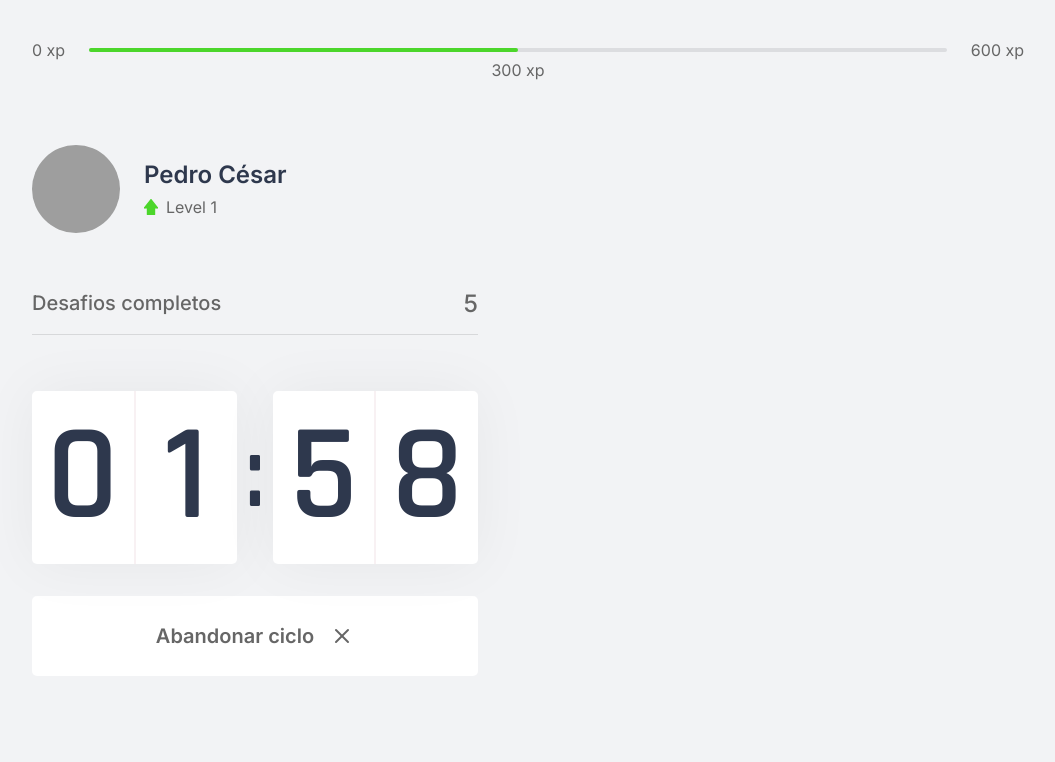
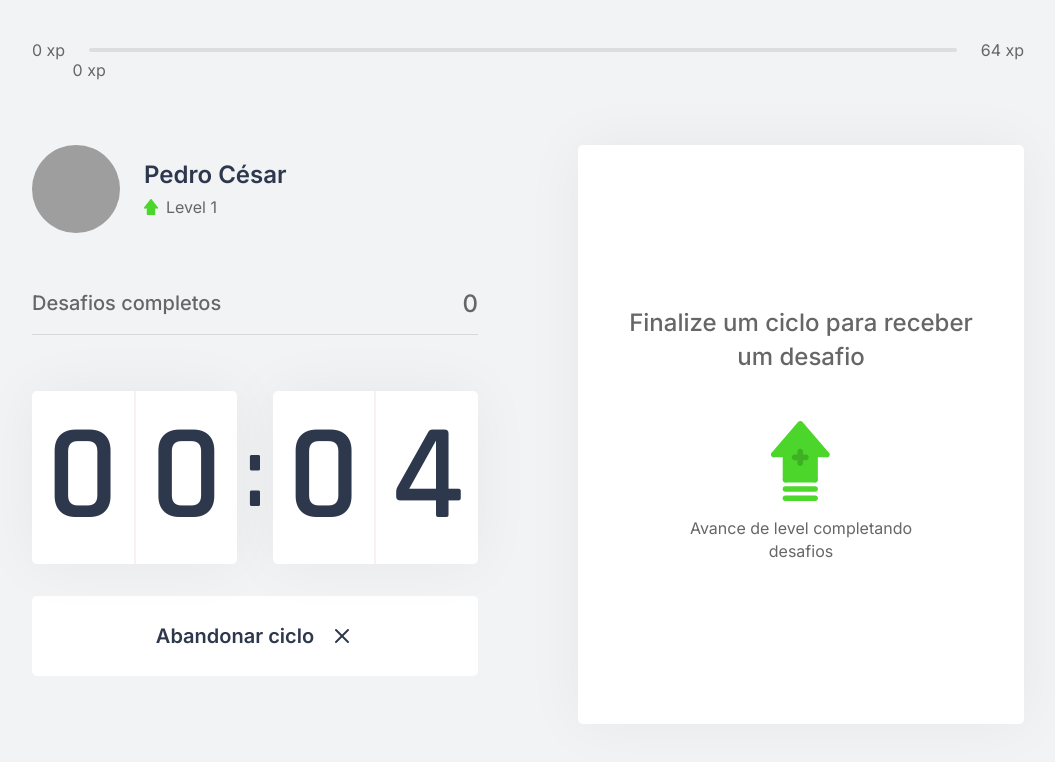
Before and after one commit to pedrocs378/moveit, a Next.js app: page / in a window 1280 px wide. Both pictures are taken after a click on the button "Iniciar um ciclo". Shown: the top 762 px of the page, without its empty margins (112-1167 px from the left). Built offline with nearby package versions, Linux system fonts and the light colour scheme; grey boxes are pictures that could not be loaded.

Commit message:
adicao de regras de negocios e contextos, criacao de novos componentes

```diff
--- /dev/null
+++ b/challenges.json
@@ -0,0 +1,62 @@
+[
+  {
+    "type": "body",
+    "description": "Estique um de seus braços com a palma da mão virada para frente e puxe os dedos para cima por 10 segundos por mão.",
+    "amount": 80
+  },
+  {
+    "type": "body",
+    "description": "Estique seu braço contra o peito e puxe-o utilizando o outro braço por 10 segundos por braço.",
+    "amount": 60
+  },
+  {
+    "type": "body",
+    "description": "Puxe seu pescoço com a ajuda da mão para a direita e para a esquerda, permanecendo na posição por alguns segundos.",
+    "amount": 70
+  },
+  {
+    "type": "body",
+    "description": "Com as duas mãos na parte de trás da cabeça, leve-a para baixo, alongando a parte de trás da região.",
+    "amount": 60
+  },
+  {
+    "type": "body",
+    "description": "Cruze as pernas e desça com as mãos esticadas em direção ao chão. Repita o movimento com a outra perna na frente.",
+    "amount": 100
+  },
+  {
+    "type": "body",
+    "description": "Sentado, abra as pernas e tente encostar as palmas das mãos no chão, repita 3 vezes por 5 segundos.",
+    "amount": 80
+  },
+  {
+    "type": "body",
+    "description": "Puxe o joelho de encontro ao peito e segure, troque de perna após 10 segundos.",
+    "amount": 50
+  },
+  {
+    "type": "body",
+    "description": "Sentado, cruze uma perna e incline seu tronco à frente, troque de perna após 10 segundos.",
+    "amount": 80
+  },
+  {
+    "type": "eye",
+    "description": "Sentado, feche os olhos e cubra-os com as palmas da mão durante 2 minutos, depois abra normalmente.",
+    "amount": 90
+  },
+  {
+    "type": "eye",
+    "description": "Em algum ambiente aberto, olhe o mais longe que puder em quatro direções por 3s, mexa apenas os olhos. Repita 3 vezes.",
+    "amount": 140
+  },
+  {
+    "type": "eye",
+    "description": "Usando os polegares, massage a área abaixo das sobrancelhas em movimentos circulares por 15 segundos.",
+    "amount": 70
+  },
+  {
+    "type": "body",
+    "description": "Em pé, gire a cintura o máximo que puder para a esquerda, segure por cinco segundos. Repita para a direita.",
+    "amount": 90
+  }
+]
--- /dev/null
+++ b/src/components/ChallengeBox.tsx
@@ -0,0 +1,50 @@
+import { useContext } from 'react'
+
+import { ChallengesContext } from '../contexts/ChallengesContext'
+
+import styles from '../styles/components/ChallengeBox.module.css'
+
+export function ChallengeBox() {
+	const { activeChallenge, completeChallenge, resetChallenge } = useContext(ChallengesContext)
+
+	return (
+		<div className={styles.challengeBoxContainer}>
+			{ activeChallenge ? (
+				<div className={styles.challengeActive}>
+					<header>Ganhe {activeChallenge.amount} xp</header>
+
+					<main>
+						<img src={`icons/${activeChallenge.type}.svg`} alt="" />
+						<strong>Novo desafio</strong>
+						<p>{activeChallenge.description}</p>
+					</main>
+
+					<footer>
+						<button
+							type="button"
+							className={styles.challengeFailedButton}
+							onClick={resetChallenge}
+						>
+							Falhei
+						</button>
+						<button
+							type="button"
+							className={styles.challengeSucceededButton}
+							onClick={completeChallenge}
+						>
+							Completei
+						</button>
+					</footer>
+				</div>
+			) : (
+					<div className={styles.challengeNotActive}>
+						<strong>Finalize um ciclo para receber um desafio</strong>
+						<p>
+							<img src="icons/level-up.svg" alt="Level Up" />
+						Avance de level completando desafios
+					</p>
+					</div>
+				)}
+		</div>
+	)
+}
--- a/src/components/CompletedChallenges.tsx
+++ b/src/components/CompletedChallenges.tsx
@@ -1,10 +1,16 @@
+import { useContext } from 'react'
+
+import { ChallengesContext } from '../contexts/ChallengesContext'
+
 import styles from '../styles/components/CompleteChallenges.module.css'
 
 export function CompletedChallenges() {
+	const { challengesCompleted } = useContext(ChallengesContext)
+
 	return (
 		<div className={styles.completedChallengesContainer}>
 			<span>Desafios completos</span>
-			<span>5</span>
+			<span>{challengesCompleted}</span>
 		</div>
 	)
 }
--- a/src/components/Countdown.tsx
+++ b/src/components/Countdown.tsx
@@ -1,11 +1,19 @@
-import { useEffect, useMemo, useState } from 'react'
+import { useContext, useEffect, useMemo, useState } from 'react'
 import { FiX } from 'react-icons/fi'
+import { FaCheckCircle } from 'react-icons/fa'
+
+import { ChallengesContext } from '../contexts/ChallengesContext'
 
 import styles from '../styles/components/Countdown.module.css'
 
+let countdownTimeout: NodeJS.Timeout
+
 export function Countdown() {
-	const [time, setTime] = useState(2 * 60)
-	const [active, setActive] = useState(false)
+	const { activeChallenge, startNewChallenge } = useContext(ChallengesContext)
+
+	const [time, setTime] = useState(0.1 * 60)
+	const [isActive, setIsActive] = useState(false)
+	const [hasFinished, setHasFinished] = useState(false)
 
 	const minutes = useMemo(() => {
 		return Math.floor(time / 60)
@@ -24,30 +32,34 @@
 	}, [seconds])
 
 	function startCountdown() {
-		if (active) {
-			setActive(false)
+		setIsActive(true)
+	}
 
-			return
-		}
-
-		setActive(true)
+	function resetCountdown() {
+		clearTimeout(countdownTimeout)
+		setIsActive(false)
+		setTime(0.1 * 60)
 	}
 
 	useEffect(() => {
-		if (active && time > 0) {
-			setTimeout(() => {
+		if (isActive && time > 0) {
+			countdownTimeout = setTimeout(() => {
 				setTime(time - 1)
 			}, 1000)
 		}
 
-		if (!active) {
-			setTime(2 * 60)
+		if (isActive && time === 0) {
+			setHasFinished(true)
+			setIsActive(false)
+			startNewChallenge()
 		}
+	}, [isActive, time])
 
-		if (time === 0) {
-			setActive(false)
+	useEffect(() => {
+		if (!activeChallenge) {
+			resetCountdown()
 		}
-	}, [active, time])
+	}, [activeChallenge])
 
 	return (
 		<div>
@@ -63,16 +75,37 @@
 				</div>
 			</div>
 
-			<button
-				type='button'
-				className={`${styles.countdownButton} ${active ? styles.countdownButtonDisabled : styles.countdownButtonEnabled}`}
-				onClick={startCountdown}
-			>
-				{active ? 'Abandonar ciclo' : 'Iniciar um ciclo'}
-				{active && (
-					<FiX size={24} />
+			{ (hasFinished && activeChallenge) ? (
+				<button
+					disabled
+					className={`${styles.countdownButton}`}
+				>
+					Ciclo encerrado
+					<FaCheckCircle size={20} color="var(--green)" />
+				</button>
+			) : (
+					<>
+						{ isActive ? (
+							<button
+								type='button'
+								className={`${styles.countdownButton} ${styles.countdownButtonActive}`}
+								onClick={resetCountdown}
+							>
+								Abandonar ciclo
+								<FiX size={24} />
+							</button>
+						) : (
+								<button
+									type='button'
+									className={`${styles.countdownButton}`}
+									onClick={startCountdown}
+								>
+									Iniciar um ciclo
+								</button>
+							)
+						}
+					</>
 				)}
-			</button>
 		</div>
 	)
 }
--- a/src/components/ExpirenceBar.tsx
+++ b/src/components/ExpirenceBar.tsx
@@ -1,17 +1,26 @@
 
+import { useContext, useMemo } from 'react'
+import { ChallengesContext } from '../contexts/ChallengesContext'
 import styles from '../styles/components/ExperienceBar.module.css'
 
 export function ExperienceBar() {
+	const { currentExperience, experienceToNextLevel } = useContext(ChallengesContext)
+
+	const percentToNextLevel = useMemo(() => {
+		return Math.round(currentExperience * 100) / experienceToNextLevel
+	}, [currentExperience, experienceToNextLevel])
 
 	return (
 		<header className={styles.experienceBar}>
 			<span>0 xp</span>
 			<div>
-				<div style={{ width: '50%' }} />
+				<div style={{ width: `${percentToNextLevel}%` }} />
 
-				<span className={styles.currentExperience} style={{ left: '50%' }}>300 xp</span>
+				<span className={styles.currentExperience} style={{ left: `${percentToNextLevel}%` }}>
+					{currentExperience} xp
+				</span>
 			</div>
-			<span>600 xp</span>
+			<span>{experienceToNextLevel} xp</span>
 		</header>
 	)
 }
--- a/src/components/Profile.tsx
+++ b/src/components/Profile.tsx
@@ -1,6 +1,12 @@
+import { useContext } from 'react'
+
+import { ChallengesContext } from '../contexts/ChallengesContext'
+
 import styles from '../styles/components/Profile.module.css'
 
 export function Profile() {
+	const { level } = useContext(ChallengesContext)
+
 	return (
 		<div className={styles.profileContainer}>
 			<img src="https://github.com/pedrocs378.png" alt="Pedro César" />
@@ -8,7 +14,7 @@
 				<strong>Pedro César</strong>
 				<p>
 					<img src="icons/level.svg" alt="Level" />
-					Level 1
+					Level {level}
 				</p>
 			</div>
 		</div>
--- /dev/null
+++ b/src/contexts/ChallengesContext.tsx
@@ -0,0 +1,85 @@
+import { createContext, ReactNode, useCallback, useMemo, useState } from 'react'
+import challenges from '../../challenges.json'
+
+interface Challenge {
+	type: 'body' | 'eye'
+	description: string
+	amount: number
+}
+
+interface ChallengesContextData {
+	level: number
+	experienceToNextLevel: number
+	currentExperience: number
+	challengesCompleted: number
+	levelUp: () => void
+	startNewChallenge: () => void
+	completeChallenge: () => void
+	resetChallenge: () => void
+	activeChallenge: Challenge
+}
+
+interface ChallengesProviderProps {
+	children: ReactNode
+}
+
+export const ChallengesContext = createContext<ChallengesContextData>({} as ChallengesContextData)
+
+export function ChallengesProvider({ children }: ChallengesProviderProps) {
+	const [level, setLevel] = useState(1)
+	const [currentExperience, setCurrentExperience] = useState(0)
+	const [challengesCompleted, setChallengesCompleted] = useState(0)
+
+	const [activeChallenge, setActiveChallenge] = useState<Challenge | null>(null)
+
+	const experienceToNextLevel = useMemo(() => {
+		return Math.pow((level + 1) * 4, 2)
+	}, [level])
+
+	function levelUp() {
+		const newExperience = activeChallenge.amount - (experienceToNextLevel - currentExperience)
+		setLevel(level + 1)
+		setCurrentExperience(newExperience)
+	}
+
+	const startNewChallenge = useCallback(() => {
+		const randomChallengeIndex = Math.floor(Math.random() * challenges.length)
+		const challenge = challenges[randomChallengeIndex] as Challenge
+
+		setActiveChallenge(challenge)
+	}, [])
+
+	function resetChallenge() {
+		setActiveChallenge(null)
+	}
+
+	function completeChallenge() {
+		const nextExperience = currentExperience + activeChallenge.amount
+
+		if (nextExperience >= experienceToNextLevel) {
+			levelUp()
+		} else {
+			setCurrentExperience(currentExperience + activeChallenge.amount)
+		}
+		setChallengesCompleted(challengesCompleted + 1)
+		setActiveChallenge(null)
+	}
+
+	return (
+		<ChallengesContext.Provider
+			value={{
+				level,
+				experienceToNextLevel,
+				currentExperience,
+				challengesCompleted,
+				levelUp,
+				startNewChallenge,
+				resetChallenge,
+				completeChallenge,
+				activeChallenge,
+			}}
+		>
+			{children}
+		</ChallengesContext.Provider>
+	)
+}
--- a/src/pages/_app.tsx
+++ b/src/pages/_app.tsx
@@ -1,8 +1,14 @@
 import '../styles/global.css'
+
+import { ChallengesProvider } from '../contexts/ChallengesContext'
 
 
 function MyApp({ Component, pageProps }) {
-	return <Component {...pageProps} />
+	return (
+		<ChallengesProvider>
+			<Component {...pageProps} />
+		</ChallengesProvider>
+	)
 }
 
 export default MyApp
--- a/src/pages/index.tsx
+++ b/src/pages/index.tsx
@@ -2,6 +2,7 @@
 import { Countdown } from "../components/Countdown";
 import { ExperienceBar } from "../components/ExpirenceBar";
 import { Profile } from "../components/Profile";
+import { ChallengeBox } from "../components/ChallengeBox";
 
 import Head from 'next/head'
 
@@ -23,7 +24,7 @@
 					<Countdown />
 				</div>
 				<div>
-
+					<ChallengeBox />
 				</div>
 			</section>
 		</div>
--- /dev/null
+++ b/src/styles/components/ChallengeBox.module.css
@@ -0,0 +1,107 @@
+.challengeBoxContainer {
+	height: 100%;
+	background: var(--white);
+	border-radius: 5px;
+	box-shadow: 0 0 60px rgba(0, 0, 0, 0.05);
+	padding: 1.5rem 2rem;
+
+	display: flex;
+	flex-direction: column;
+	align-items: center;
+	justify-content: center;
+
+	text-align: center;
+}
+
+.challengeNotActive {
+	display: flex;
+	flex-direction: column;
+	align-items: center;
+}
+
+.challengeNotActive strong {
+	font-size: 1.5rem;
+	font-weight: 500;
+	line-height: 1.4;
+}
+
+.challengeNotActive p {
+	display: flex;
+	flex-direction: column;
+	align-items: center;
+	line-height: 1.4;
+	max-width: 70%;
+	margin-top: 3rem;
+}
+
+.challengeNotActive p img {
+	margin-bottom: 1rem;
+}
+
+.challengeActive {
+	height: 100%;
+
+	display: flex;
+	flex-direction: column;
+}
+
+.challengeActive header {
+	color: var(--blue);
+	font-weight: 600;
+	font-size: 1.25rem;
+	padding: 0 2rem 1.5rem;
+	border-bottom: 1px solid var(--gray-line);
+}
+
+.challengeActive main {
+	flex: 1;
+	display: flex;
+	flex-direction: column;
+	align-items: center;
+	justify-content: center;
+}
+
+.challengeActive main strong {
+	font-size: 2rem;
+	font-weight: 600;
+	color: var(--title);
+	margin: 1.5rem 0 1rem;
+}
+
+.challengeActive main p {
+	line-height: 1.5;
+}
+
+.challengeActive footer {
+	display: grid;
+	grid-template-columns: 1fr 1fr;
+	gap: 1rem;
+}
+
+.challengeActive footer button {
+	height: 3rem;
+
+	display: flex;
+	align-items: center;
+	justify-content: center;
+
+	border: 0;
+	border-radius: 5px;
+	color: var(--white);
+	font-size: 1rem;
+	font-weight: 600;
+
+	transition: filter 0.2s;
+}
+
+.challengeActive footer button.challengeFailedButton {
+	background: var(--red);
+}
+
+.challengeActive footer button.challengeSucceededButton {
+	background: var(--green);
+}
+
+.challengeActive footer button:hover {
+	filter: brightness(0.9);
+}
--- a/src/styles/components/Countdown.module.css
+++ b/src/styles/components/Countdown.module.css
@@ -42,6 +42,8 @@
 	height: 5rem;
 
 	margin-top: 2rem;
+	background: var(--blue);
+	color: var(--white);
 
 	display: flex;
 	align-items: center;
@@ -60,21 +62,23 @@
 	margin-left: 16px;
 }
 
-.countdownButtonEnabled {
-	background: var(--blue);
+.countdownButton:not(:disabled):hover {
+	background: var(--blue-dark);
+}
+
+.countdownButtonActive {
+	background: var(--white);
+	color: var(--title);
+}
+
+.countdownButtonActive:not(:disabled):hover {
+	background: var(--red);
 	color: var(--white);
 }
 
-.countdownButtonEnabled:hover {
-	background: var(--blue-dark);
-}
-
-.countdownButtonDisabled {
+.countdownButton:disabled {
 	background: var(--white);
 	color: var(--text);
+	cursor: not-allowed;
+	border-bottom: 4px solid var(--green);
 }
-
-.countdownButtonDisabled:hover {
-	background: var(--red);
-	color: var(--white);
-}
```
